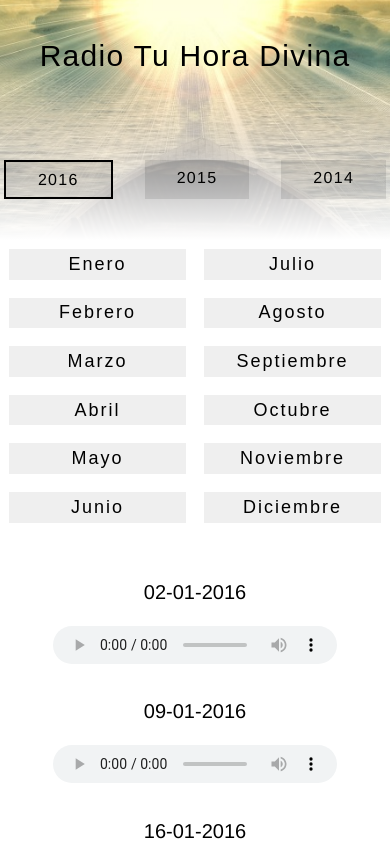
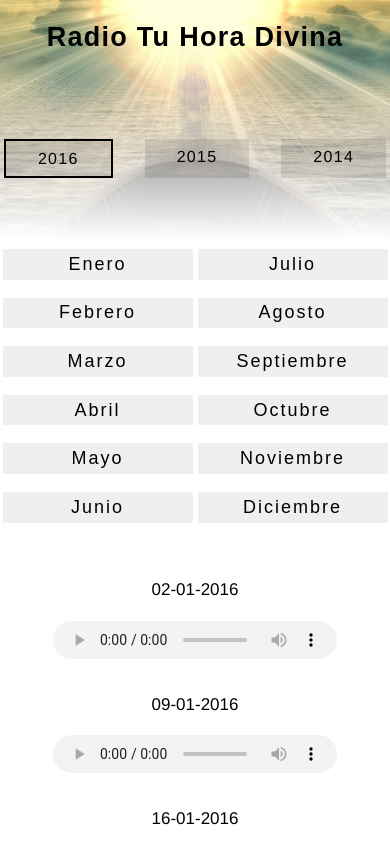
Before and after one commit to ari7946/radio-service, a React (Create React App) app in the folder tuhoradivina/: page / in a window 390 px wide. Shown: the top 844 px of the page. Built offline with nearby package versions, Linux system fonts and the light colour scheme.

Commit message:
Add styling to player list and header's main title

```diff
--- a/tuhoradivina/src/components/header/header.styles.scss
+++ b/tuhoradivina/src/components/header/header.styles.scss
@@ -31,8 +31,9 @@ header {
     padding-top: 2rem;
 
     @media all and (max-width: 600px) {
-      font-size: 30px;
-      font-weight: 400;
+      font-size: 27px;
+      font-weight: bolder;
+      padding-top: 1rem;
     }
   }
 }
--- a/tuhoradivina/src/components/main-content/main-content.styles.scss
+++ b/tuhoradivina/src/components/main-content/main-content.styles.scss
@@ -4,7 +4,7 @@
     flex-direction: column;
     justify-content: space-evenly;
     // align-items: center;
-    height: 18rem;
+    min-height: 18rem;
     width: 100%;
     margin-top: -3rem;
 
@@ -26,4 +26,10 @@
       justify-content: space-evenly;
       flex-wrap: wrap;
     }
+
+    @media all and (max-width: 400px) {
+      margin-top: 0;
+      width: 100%;
+      justify-content: space-evenly;
+    }
   }
--- a/tuhoradivina/src/components/month/month.styles.scss
+++ b/tuhoradivina/src/components/month/month.styles.scss
@@ -20,6 +20,14 @@
     font-size: 18px;
     letter-spacing: 2px;
     padding: .3rem .1rem;
-    margin: .5rem .4rem;
+    margin: 1rem .4rem;
+  }
+
+  @media all and (max-width: 800px) {
+    font-size: 18px;
+    letter-spacing: 2px;
+    padding: .3rem 0;
+    margin: .5rem 0;
+    min-width: 5rem;
   }
 }
--- a/tuhoradivina/src/components/player-list/player-list.styles.scss
+++ b/tuhoradivina/src/components/player-list/player-list.styles.scss
@@ -6,6 +6,10 @@
   @media all and (max-width: 1200px) {
     flex-direction: column;
     margin: 0 auto;
+  }
+  // min width
+  @media all and (min-width: 1200px) {
+    margin-top: 3rem;
   }
 
   @media all and (max-width: 600px) {
@@ -18,11 +22,11 @@
 
     @media all and (max-width: 1200px) {
       margin: .2rem .2rem;
-      padding: .5rem ;
+      padding: .5rem;
     }
     @media all and (max-width: 600px) {
       margin: .2rem .2rem;
-      padding: .5rem ;
+      padding: .5rem;
     }
   }
 
@@ -33,6 +37,17 @@
     font-weight: 400;
     letter-spacing: 3px;
     margin-bottom: .3rem;
+    @media all and (max-width: 1200px) {
+      margin-top: .2rem;
+      margin-bottom: 0;
+      padding-bottom: .1rem;
+      letter-spacing: 2px;
+      font-size: 17px;
+
+      &:first-child {
+        padding-top: -.3rem;
+      }
+    }
     @media all and (max-width: 800px) {
       margin-top: .2rem;
       margin-bottom: .2rem;
@@ -44,10 +59,5 @@
       padding-top: .4rem ;
       letter-spacing: 0;
     }
-    @media all and (max-width: 1200px) {
-      &:first-child {
-        padding-top: -.5rem;
-      }
-    }
   }
 }
```
